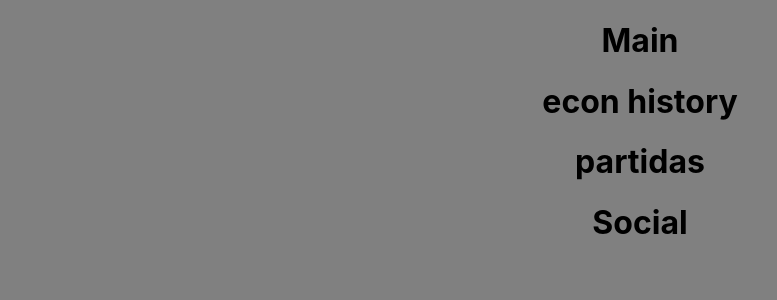
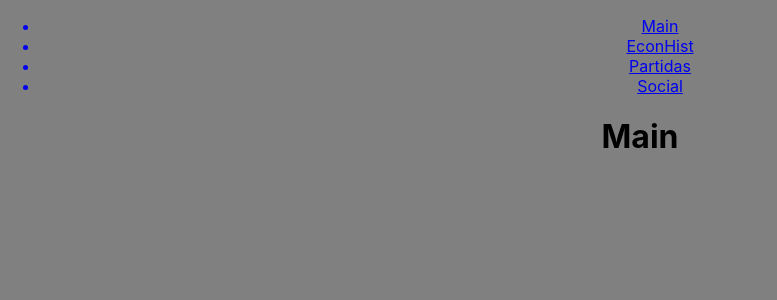
Before and after one commit to criaturaimaginaria/argentina-economy, a React (Create React App) app: page / in a window 1280 px wide. Shown: the top 300 px of the page, without its empty margins (0-777 px from the left). Built offline with nearby package versions, Linux system fonts and the light colour scheme; the HTML template or start-up script is replaced by a standard one.

Commit message:
react router

```diff
--- a/package.json
+++ b/package.json
@@ -8,6 +8,7 @@
     "@testing-library/user-event": "^12.8.3",
     "react": "^17.0.2",
     "react-dom": "^17.0.2",
+    "react-router-dom": "^5.3.0",
     "react-scripts": "4.0.3",
     "web-vitals": "^1.1.2"
   },
--- a/src/App.js
+++ b/src/App.js
@@ -3,16 +3,27 @@ import Main from './components/Main'
 import EconomicHistory from './components/EconomicHistory';
 import Partidas from './components/Partidas';
 import Social from './components/Social';
+import Nav from './components/Nav';
+// for common hosts
+import {BrowserRouter as Router, Switch, Route} from 'react-router-dom';
+// for github pages
+import { HashRouter } from "react-router-dom";
 
 function App() {
   return (
     <div className="App">
 
-    <Main />
-    <EconomicHistory />
-    <Partidas />
-    <Social />
-
+<HashRouter>
+      <Nav />
+        <Switch>
+            <Route exact path="/" exact component={Main}/>
+            <Route path="/components/Main" exact component={Main}/>
+            <Route path="/components/EconomicHistory" exact component={EconomicHistory}/>
+            <Route path="/components/Partidas" exact component={Partidas}/>
+            <Route path="/components/Social" exact component={Social}/>
+            <Social />
+        </Switch>
+</HashRouter>
     </div>
   );
 }
--- /dev/null
+++ b/src/components/Nav.js
@@ -0,0 +1,26 @@
+import React from 'react';
+import './Nav.css';
+import {Link} from 'react-router-dom'
+
+export const Nav = () => {
+    return (
+        <nav>
+            <ul>
+                <Link to='/components/Main'>
+                    <li>Main</li>
+                </Link>
+                <Link to='/components/EconomicHistory'>
+                    <li>EconHist</li>
+                </Link>
+                <Link to='/components/Partidas'>
+                    <li>Partidas</li>
+                </Link>
+                <Link to='/components/Social'>
+                    <li>Social</li>
+                </Link>
+            </ul>
+        </nav>
+    )
+}
+
+export default Nav
```
Also changed, not shown: src/components/Nav.css (added), 1 other file (tests, documents, lock files or other folders).
